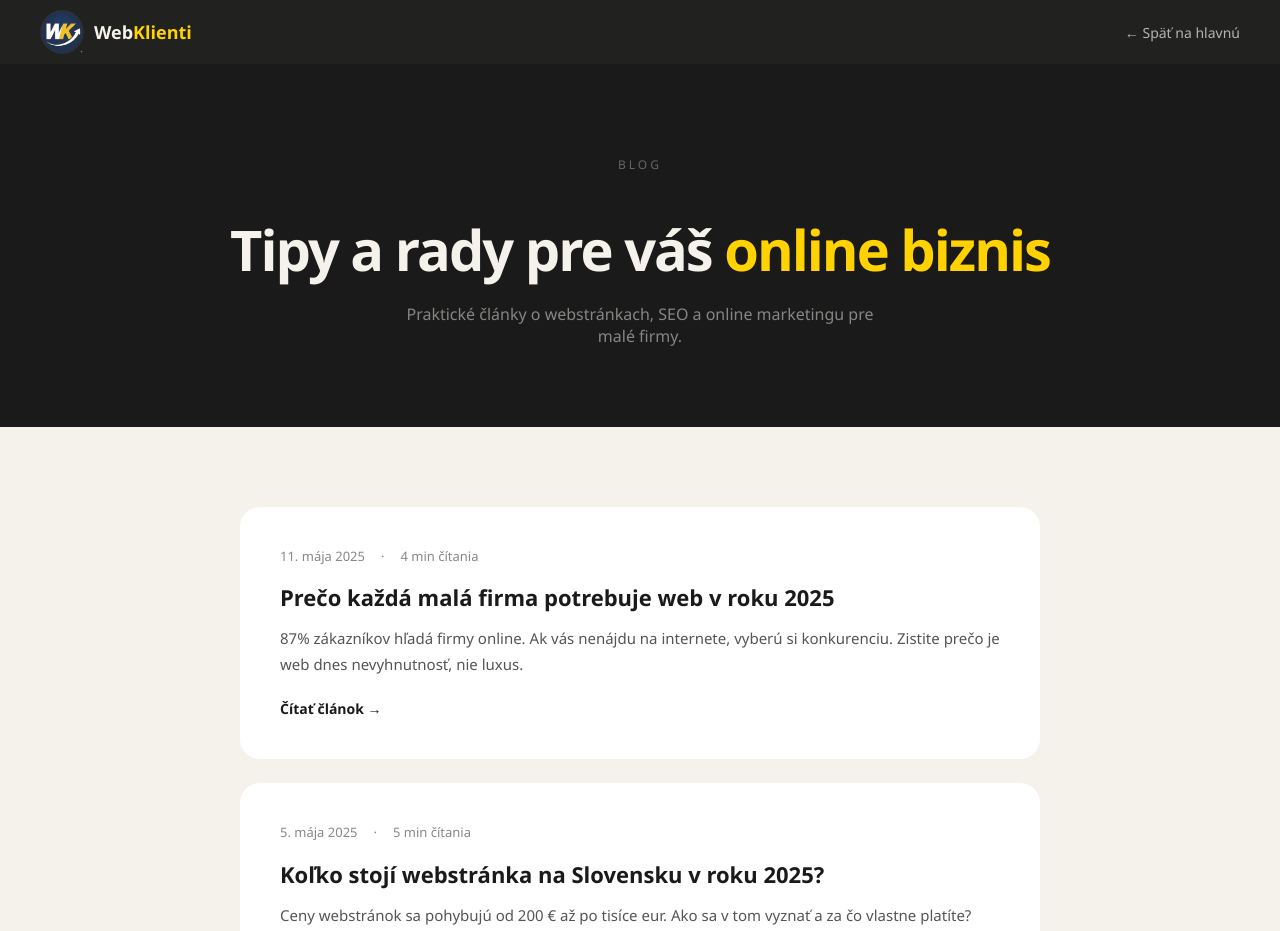
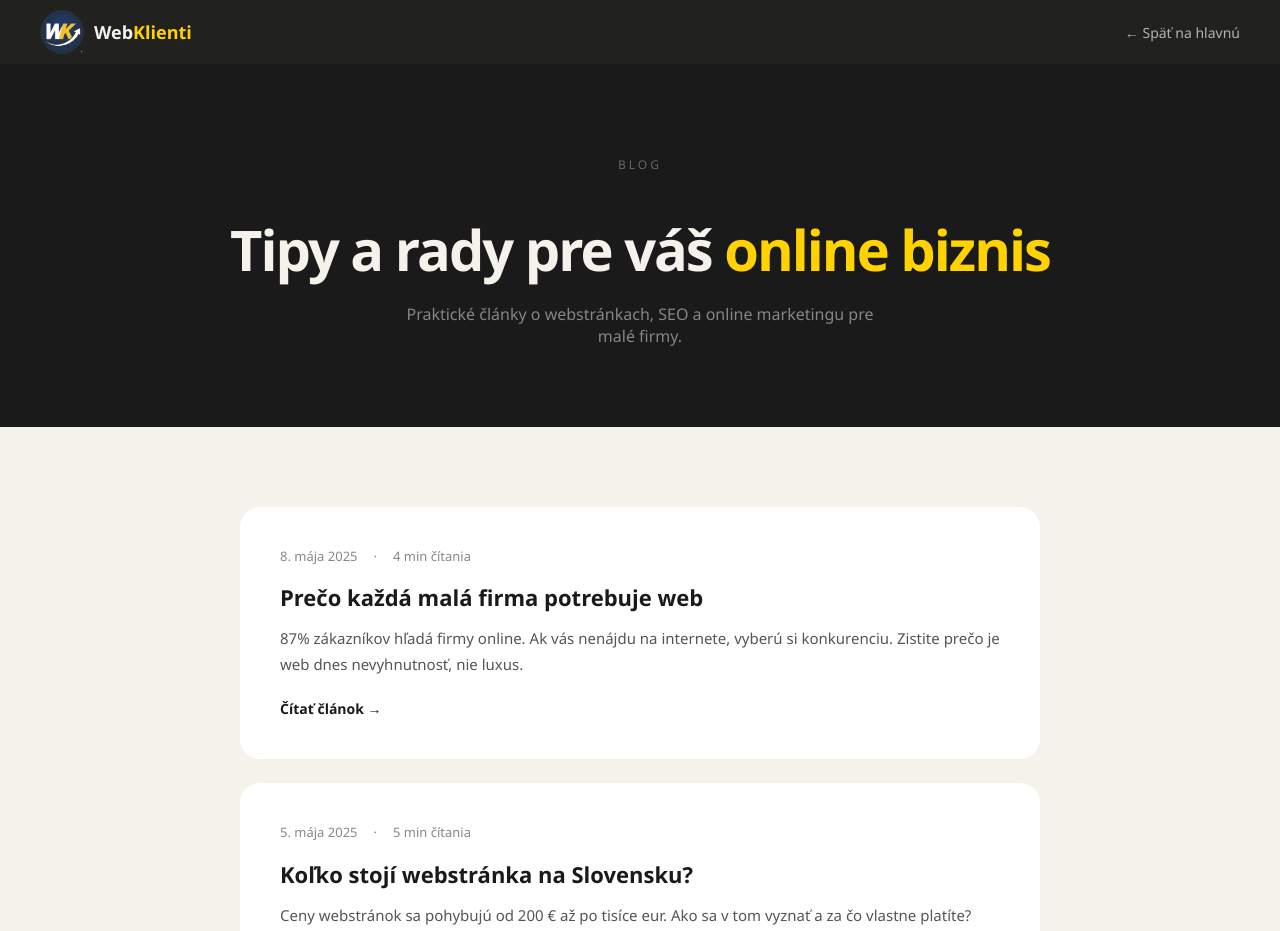
Before and after one commit to anastasiiasheben-creator/webklienti-frontend, a React (Create React App) app: page /blog in a window 1280 px wide. Shown: the top 931 px of the page. Built offline with nearby package versions, Linux system fonts and the light colour scheme.

Commit message:
Update Blog.jsx

```diff
--- a/src/pages/Blog.jsx
+++ b/src/pages/Blog.jsx
@@ -4,14 +4,14 @@ import logoImg from '../assets/logo.webp';
 const posts = [
   {
     slug: 'preco-kazda-mala-firma-potrebuje-web',
-    title: 'Prečo každá malá firma potrebuje web v roku 2025',
+    title: 'Prečo každá malá firma potrebuje web',
     excerpt: '87% zákazníkov hľadá firmy online. Ak vás nenájdu na internete, vyberú si konkurenciu. Zistite prečo je web dnes nevyhnutnosť, nie luxus.',
-    date: '11. mája 2025',
+    date: '8. mája 2025',
     readTime: '4 min čítania',
   },
   {
     slug: 'kolko-stoji-webstranka-na-slovensku',
-    title: 'Koľko stojí webstránka na Slovensku v roku 2025?',
+    title: 'Koľko stojí webstránka na Slovensku?',
     excerpt: 'Ceny webstránok sa pohybujú od 200 € až po tisíce eur. Ako sa v tom vyznať a za čo vlastne platíte? Úprimný prehľad trhu.',
     date: '5. mája 2025',
     readTime: '5 min čítania',
```
